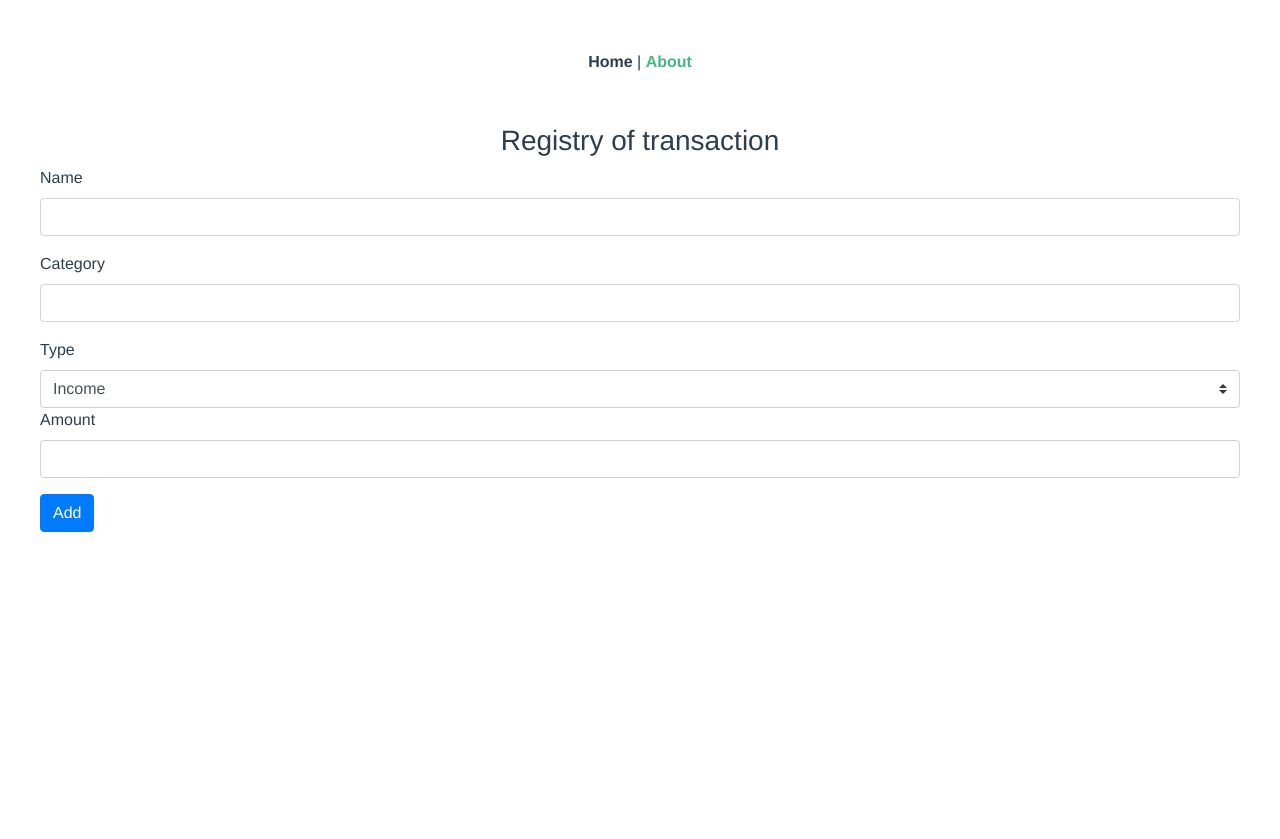
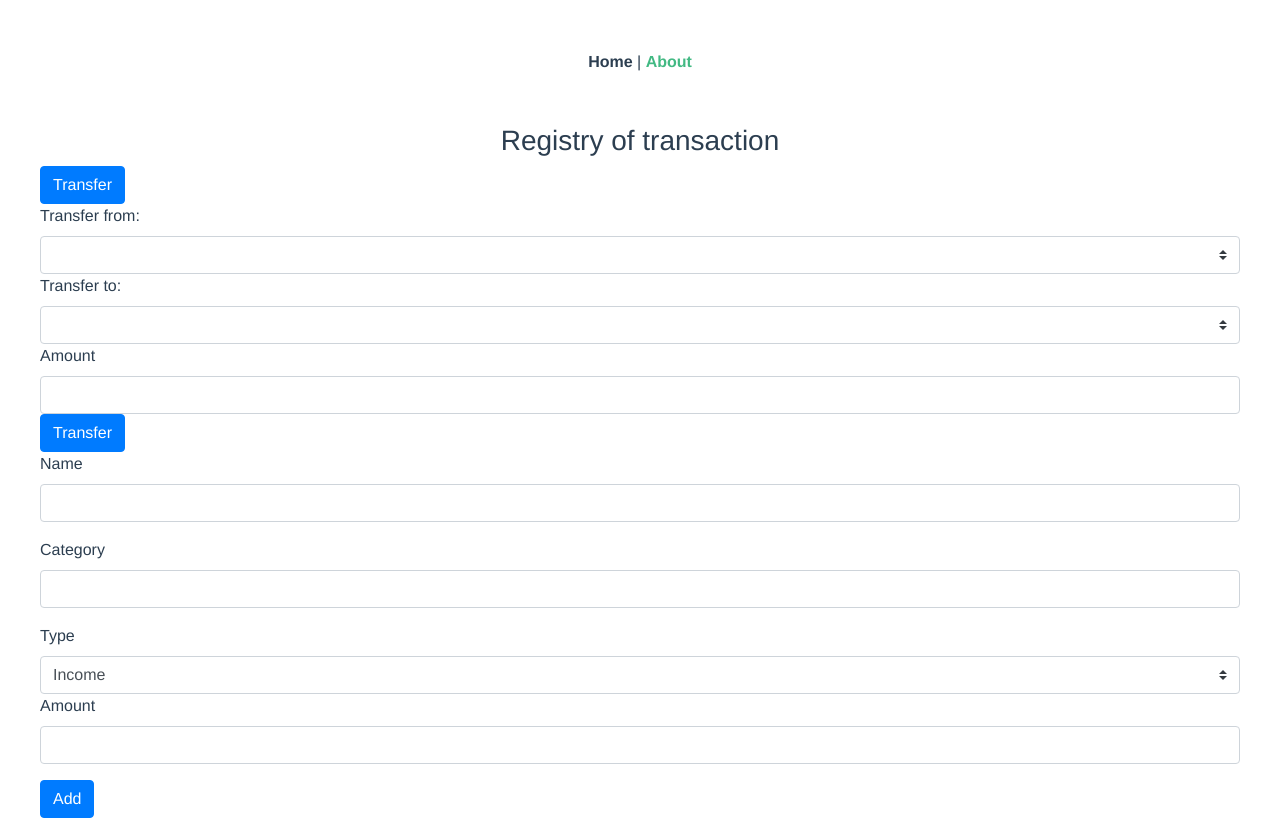
Before and after one commit to humanoastuto/Proyect-Enterprise-Wallet, a Vue app: page /#/about in a window 1280 px wide. Before the commit the page ends 800 px from the top, so only its background shows below. Built offline with nearby package versions, Linux system fonts and the light colour scheme.

Commit message:
Transfers has been implemented, needs check for bugs or errors

```diff
--- a/src/views/About.vue
+++ b/src/views/About.vue
@@ -2,6 +2,33 @@
   <div class="about" id="app">
     <h3>{{ title }}</h3>
     <div class="form">
+      <button class="btn btn-primary" @click="transfershow">Transfer</button>
+      <div id="myDIV">
+        <label>Transfer from: </label>
+        <select
+          class="browser-default custom-select"
+          v-model="registry.transferSource"
+        >
+          <option v-for="(registry, index) in registrys" :key="index">
+            {{ registry.name }}
+          </option>
+      </select>
+        <label>Transfer to: </label>
+        <select
+          class="browser-default custom-select"
+          v-model="registry.transferDestination"
+        >
+          <option v-for="(registry, index) in registrys" :key="index">
+            {{ registry.name }}
+          </option>
+      </select>
+        <label>Amount</label>
+        <input class="form-control" v-model="registry.transferAmount">
+        <button class="btn btn-primary" @click="transferRegistrySource(); transferRegistryDestination();">Transfer</button>
+      </div>
+
+
+
       <div class="form-group">
         <label>Name</label>
         <input class="form-control" type="text" v-model="registry.name">
@@ -71,7 +98,7 @@ export default {
       });
       localStorage.setItem('reg-local', JSON.stringify(this.registrys));
     },
-    delRegistry:function(index){
+    delRegistry: function(index) {
       this.registrys.splice(index, 1);
             localStorage.setItem('reg-local', JSON.stringify(this.registrys));
 
@@ -88,20 +115,55 @@ export default {
       this.registry.category = this.registrys[index].category;
       this.registry.type_search = this.registrys[index].type_search;
       this.registry.amount = this.registrys[index].amount;
+    },
+     transfershow: function() {
+      var x = document.getElementById("myDIV");
+      if (x.style.display === "none") {
+        x.style.display = "block";
+      } else {
+        x.style.display = "none";
+      }
+    },
+    transferRegistrySource: function() {
+      let name = this.registry.transferSource;
+      let category = "Transfer";
+      let amount = this.registry.transferAmount;
+      let type_search = "Expense";
+
+      this.registrys.push({
+        name,
+        category,
+        amount,
+        type_search
+      });
+
+  },
+    transferRegistryDestination: function() {
+      let name = this.registry.transferDestination;
+      let category = "Transfer";
+      let amount = this.registry.transferAmount;
+      let type_search = "Income";
+
+      this.registrys.push({
+        name,
+        category,
+        amount,
+        type_search
+      });
     }
   },
+
   created: function(){
     let registrysDB = JSON.parse(localStorage.getItem('reg-local'));
-    if(registrysDB === null)
-    {
+    if (registrysDB === null) {
       this.registrys = [];
-    }
-    else
-    {
+    } else {
       this.registrys = registrysDB;
     }
   }
 }
+
+
 </script>
 
 <style>
```
